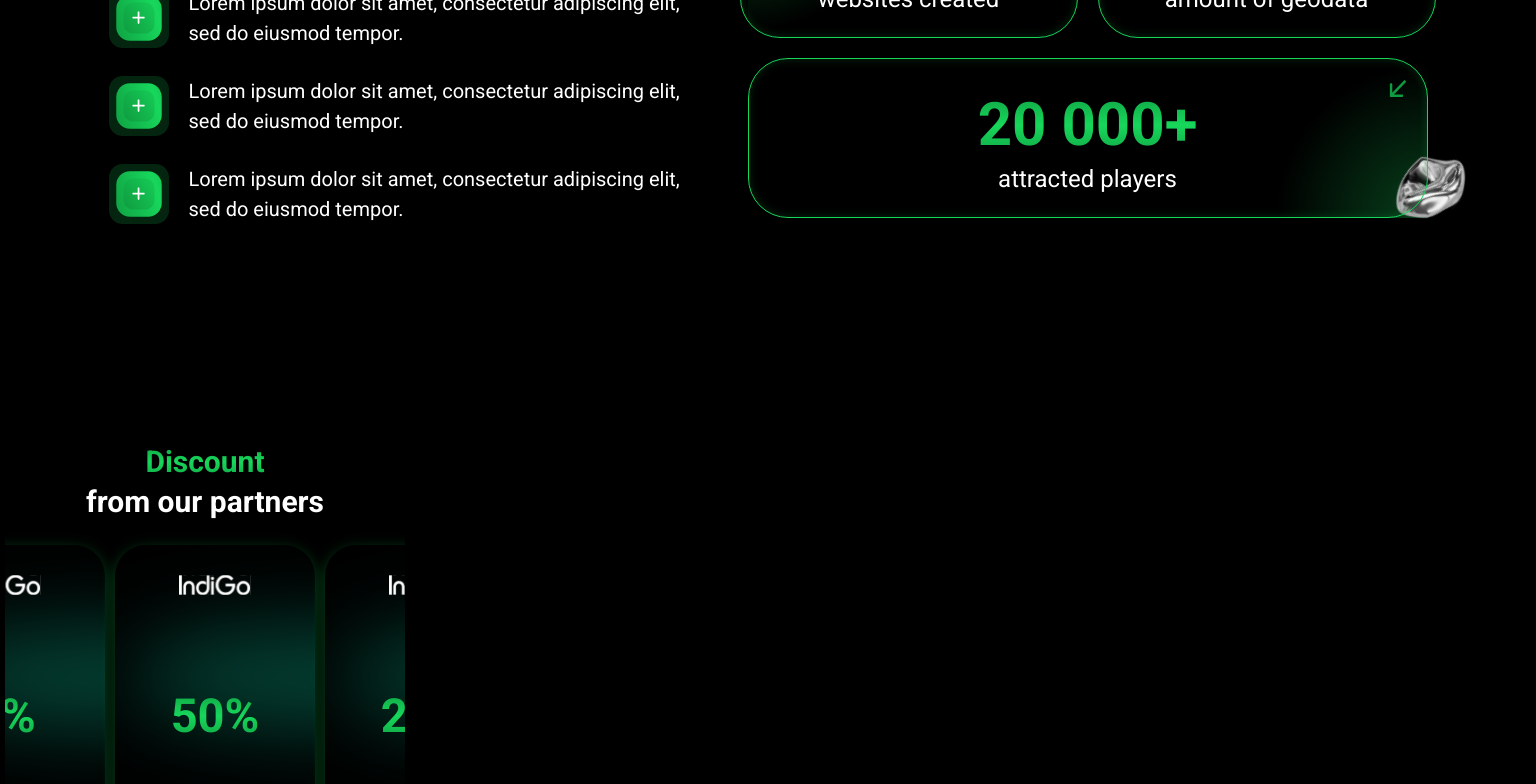
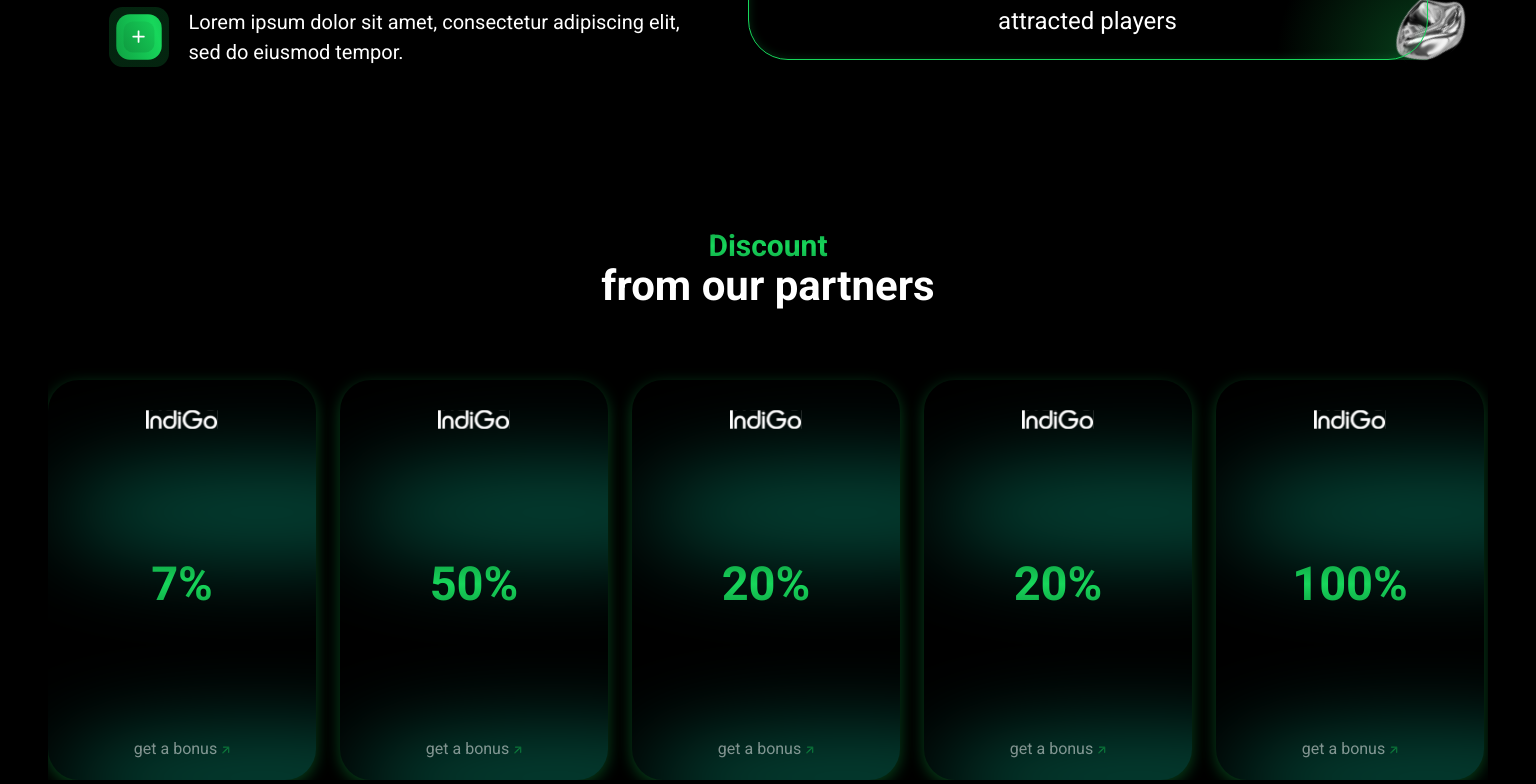
Before and after one commit to Kozlovska-Yulya/Titan-partners, a Next.js app: page / in a window 1536 px wide. Shown: the part 4480-5264 px from the top of the page. Built offline with nearby package versions, Linux system fonts and the light colour scheme; a web font is replaced by a local one.

Commit message:
added astyles for desktop

```diff
--- a/src/app/globals.css
+++ b/src/app/globals.css
@@ -82,7 +82,6 @@ a {
 }
 
 .fifthBlock {
-  min-height: 100vh;
   display: flex;
   flex-direction: column;
   justify-content: center;
@@ -98,8 +97,16 @@ a {
 }
 
 .sixthBlock {
+  display: flex;
   width: 100%;
-  height: 700px;
+  min-height: 100vh;
+  justify-content: center;
+
+  @media (min-width: 1440px) {
+    justify-content: center;
+    max-width: 1440px;
+    margin: 0 auto;
+  }
 }
 
 .seventhBlock {
--- a/src/components/Discount/Discount.module.scss
+++ b/src/components/Discount/Discount.module.scss
@@ -2,8 +2,14 @@
   display: flex;
   flex-direction: column;
   align-items: center;
-  max-width: 410px;
   text-align: center;
+  width: 100%;
+
+  @media (min-width: 1440px) {
+    margin-top: 100px;
+    max-width: 1440px;
+    width: 100%;
+  }
 
   &__title {
     max-width: 388px;
@@ -16,6 +22,11 @@
     display: flex;
     flex-direction: column;
     justify-content: center;
+
+    @media (min-width: 1440px) {
+      font-size: 42px;
+      margin-bottom: 50px;
+    }
   }
 
   &__highlight {
@@ -35,16 +46,29 @@
     width: 200px * 2;
     overflow: hidden;
     position: relative;
+
+    @media (min-width: 1440px) {
+      width: 100%;
+      display: flex;
+      justify-content: center;
+    }
   }
 
   &__track {
     display: flex;
     gap: 10px;
     width: calc(200px * 10);
+
+    @media (min-width: 1440px) {
+      display: grid;
+      grid-template-columns: repeat(5, 1fr); // Размещаем карточки в 1 ряд
+      gap: 20px;
+      justify-content: center;
+    }
   }
 
   &__card {
-    min-width: 200px;
+    width: 200px;
     height: 310px;
     border-radius: 31px;
     backdrop-filter: blur(38.91px);
@@ -60,6 +84,11 @@
       box-shadow 0.3s ease-in-out;
     box-shadow: 0 4px 15px rgba(23, 215, 91, 0.3);
     background: url('/backgr-discount.svg');
+
+    @media (min-width: 1440px) {
+      width: 268px;
+      height: 400px;
+    }
 
     &:hover {
       transform: scale(1.05);
@@ -79,7 +108,6 @@
   }
 
   &__percent {
-    width: 103px;
     height: 56px;
     font-size: 47px;
     font-weight: 700;
@@ -131,7 +159,7 @@
     // &:hover {
     //   opacity: 0.7;
     // }
-
+    margin-bottom: 22px;
     pointer-events: none;
     text-decoration: none;
     opacity: 0.5;
@@ -143,6 +171,10 @@
     justify-content: center;
     gap: 11px;
     margin-top: 30px;
+
+    @media (min-width: 1440px) {
+      display: none; // Отключаем точки на больших экранах
+    }
   }
 
   &__dot {
--- a/src/components/Discount/Discount.tsx
+++ b/src/components/Discount/Discount.tsx
@@ -12,20 +12,31 @@ const discountData = [
   { partner: 'IndiGo', discount: '100%', link: '#' },
 ];
 
-const extendedData = [...discountData, ...discountData];
-
 const Discount = () => {
   const [currentIndex, setCurrentIndex] = useState(0);
+  const [isDesktop, setIsDesktop] = useState(false);
 
   useEffect(() => {
+    const checkScreenSize = () => {
+      setIsDesktop(window.innerWidth >= 1440);
+    };
+
+    checkScreenSize();
+    window.addEventListener('resize', checkScreenSize);
+    return () => window.removeEventListener('resize', checkScreenSize);
+  }, []);
+
+  useEffect(() => {
+    if (isDesktop) return; // Остановить авто-слайд на десктопе
+
     const interval = setInterval(() => {
       setCurrentIndex((prevIndex) =>
-        prevIndex === discountData.length ? 0 : prevIndex + 1
+        prevIndex === discountData.length - 1 ? 0 : prevIndex + 1
       );
     }, 4000);
 
     return () => clearInterval(interval);
-  }, []);
+  }, [isDesktop]);
 
   return (
     <section className={styles.discount}>
@@ -37,10 +48,10 @@ const Discount = () => {
       <div className={styles.discount__carousel}>
         <motion.div
           className={styles.discount__track}
-          animate={{ x: `-${currentIndex * 100}px` }}
+          animate={isDesktop ? {} : { x: `-${currentIndex * 220}px` }}
           transition={{ duration: 0.8, ease: 'easeInOut' }}
         >
-          {extendedData.map((item, index) => (
+          {discountData.map((item, index) => (
             <div key={index} className={styles.discount__card}>
               <Image
                 src="/mask-group.svg"
@@ -65,6 +76,7 @@ const Discount = () => {
         </motion.div>
       </div>
 
+      {!isDesktop && (
         <div className={styles.discount__dots}>
           {discountData.map((_, index) => (
             <span
@@ -73,6 +85,7 @@ const Discount = () => {
             />
           ))}
         </div>
+      )}
     </section>
   );
 };
```
Lines whose indentation alone changed are shown as unchanged.
